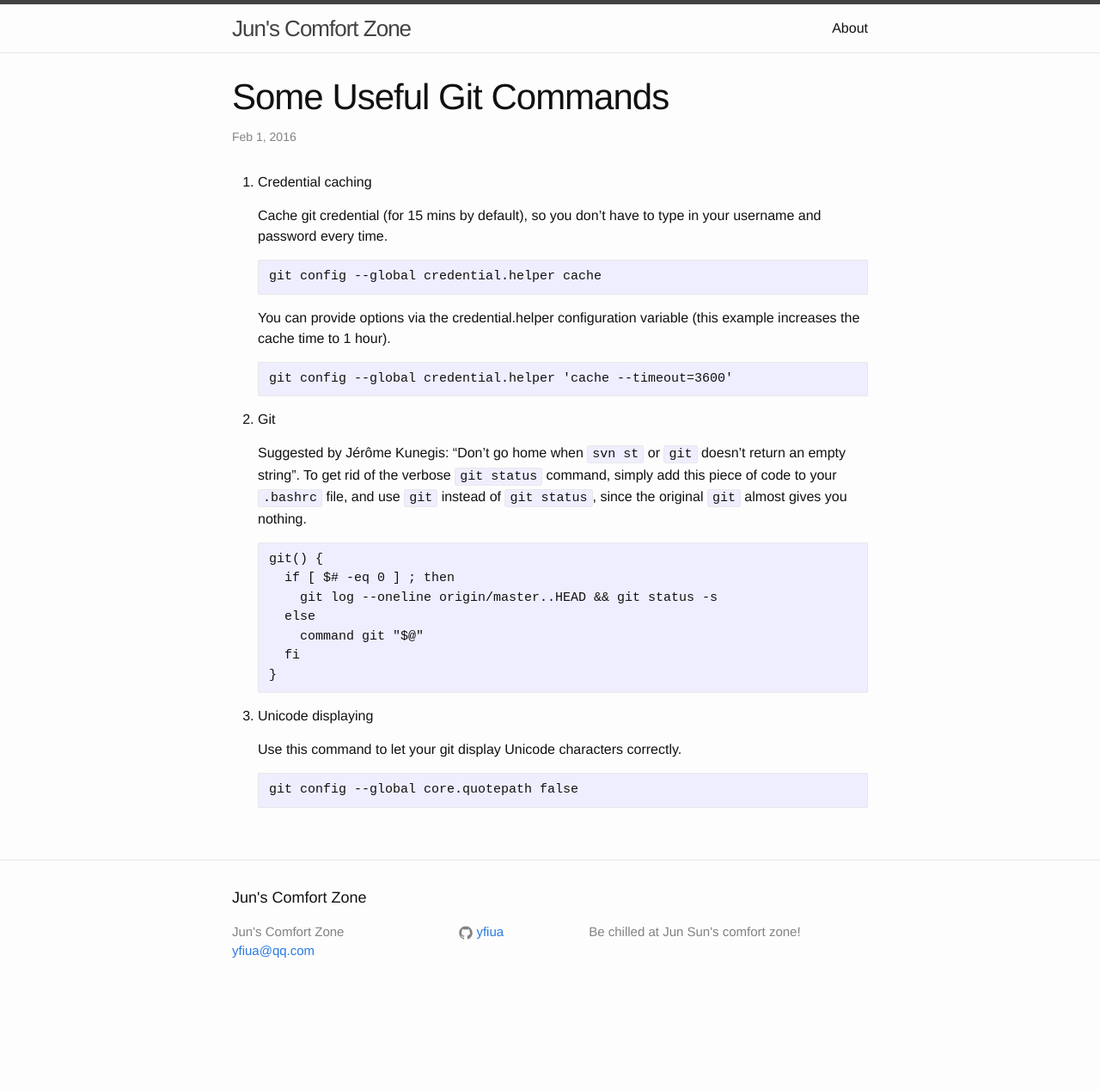
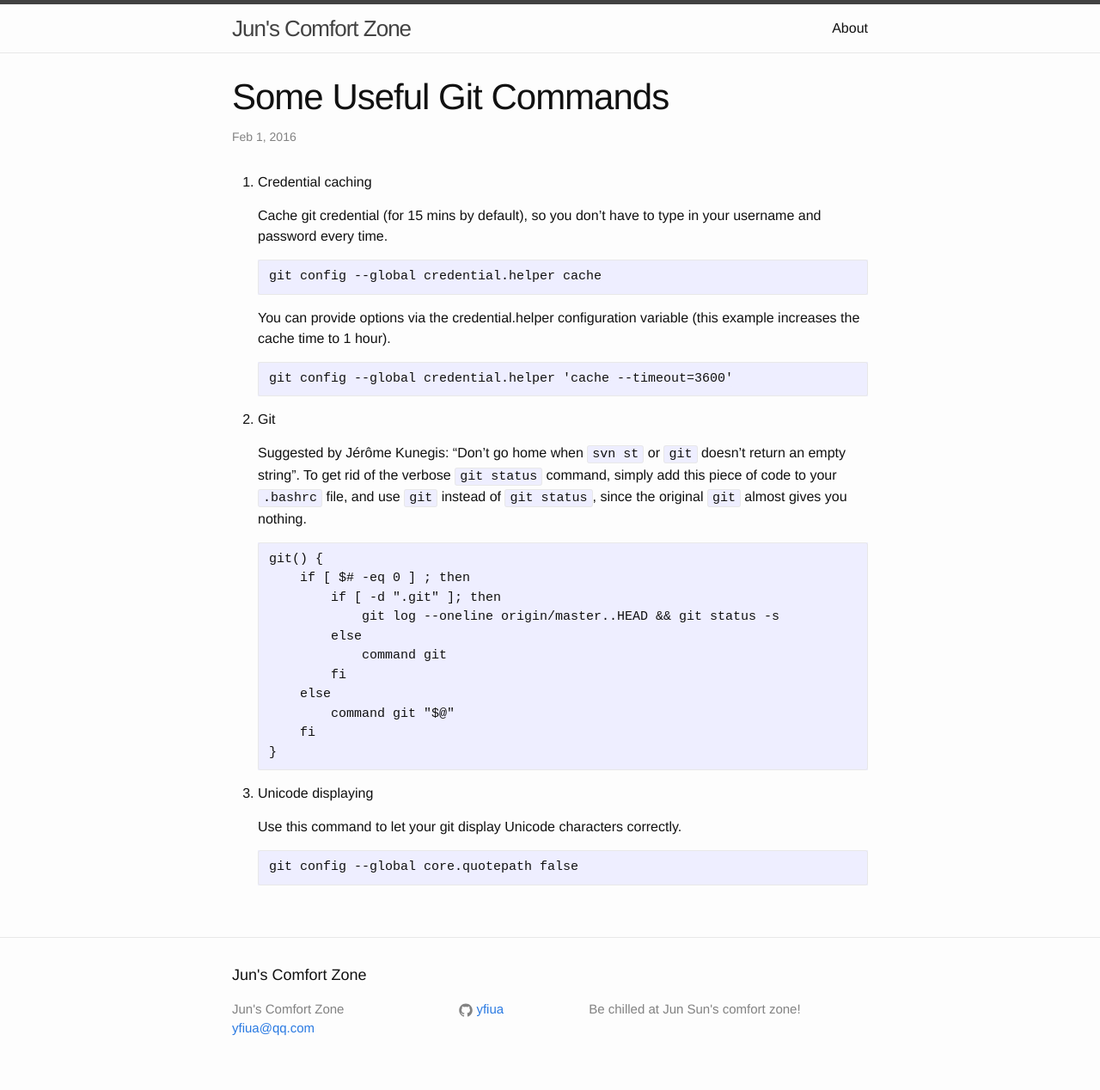
Before and after one commit to yfiua/yfiua.github.io, a Jekyll site: the page built from _posts/2016-02-01-git-commands.markdown, in a window 1280 px wide. Shown: the whole page at 86% size. Built offline with Jekyll 4.4.1, drawn with Linux system fonts in a browser that asks for light colours; comment, search, counter and statistics services are not loaded; before the commit the page ends 1178 px from its top, so only the background shows below that.

Commit message:
update git command

```diff
--- a/_posts/2016-02-01-git-commands.markdown
+++ b/_posts/2016-02-01-git-commands.markdown
@@ -21,11 +21,15 @@ categories: tech
     Suggested by Jérôme Kunegis: "Don't go home when `svn st` or `git` doesn't return an empty string". To get rid of the verbose `git status` command, simply add this piece of code to your `.bashrc` file, and use `git` instead of `git status`, since the original `git` almost gives you nothing.
 
         git() {
-          if [ $# -eq 0 ] ; then
-            git log --oneline origin/master..HEAD && git status -s
-          else
-            command git "$@"
-          fi
+            if [ $# -eq 0 ] ; then
+                if [ -d ".git" ]; then
+                    git log --oneline origin/master..HEAD && git status -s
+                else
+                    command git
+                fi
+            else
+                command git "$@"
+            fi
         }
 
 3.  Unicode displaying
```
